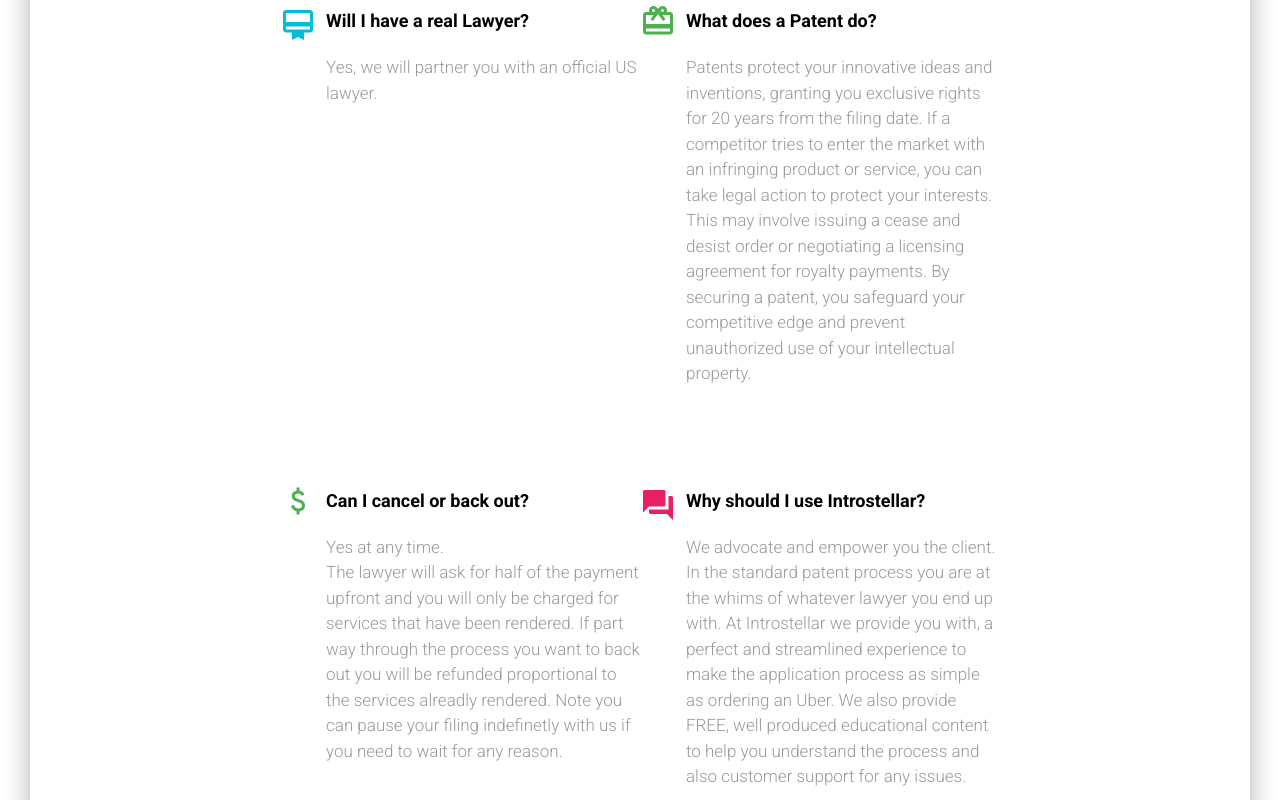
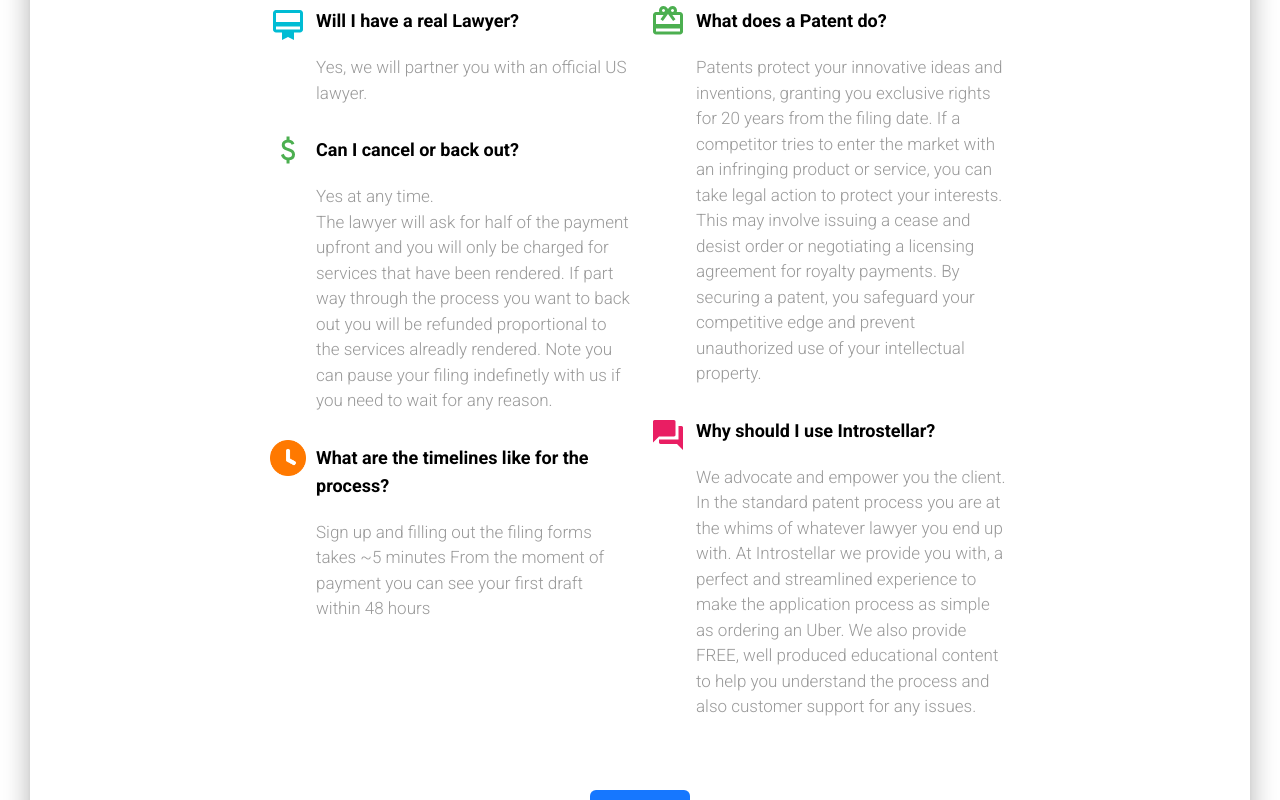
Before and after one commit to mudassar080/IS-Home, a Next.js app: page /pricing in a window 1280 px wide. Shown: the part 1340-2140 px from the top of the page. Built offline with nearby package versions, Linux system fonts and the light colour scheme; what tailwindcss-animated would draw is missing.

Commit message:
price page faq section updated

```diff
--- a/src/pages/pricing/index.js
+++ b/src/pages/pricing/index.js
@@ -95,7 +95,11 @@
                     priceRange="650"
                     features={[
                       "Provisional Patent Application",
-                      "After 1 Year You have to File Another Provisional or a Non Provisional",
+                      <span>
+                        After <b className="text-[#000] font-bold">1</b> Year
+                        You have to File Another Provisional or a Non
+                        Provisional
+                      </span>,
                       "Doesn't Allow You to Enforce Your Patent.",
                     ]}
                     selected=""
@@ -190,8 +194,9 @@
                   Frequently Asked Questions
                 </h3>
               </div>
-              <div className="row max-[992px]:flex-col">
-                <div className="w-4/12 ml-auto max-[992px]:mr-auto max-[992px]:w-full max-w-[360px] pt-[70px] pb-[30px]">
+              <div className="flex flex-wrap max-[992px]:flex-col pt-[70px]">
+                <div className="w-1/2 pr-[10px] max-[992px]:ml-auto max-[992px]:mr-auto max-[992px]:pr-[0px]">
+                  <div className="ml-auto max-[992px]:mr-auto max-[992px]:w-full max-w-[360px] pb-[30px]">
                     <div className="flex items-center gap-2.5">
                       <Image
                         src="/membershipCard.svg"
@@ -209,35 +214,7 @@
                       </div>
                     </div>
                   </div>
-                <div className="w-4/12 mr-auto max-[992px]:ml-auto max-[992px]:w-full max-w-[360px] pt-[70px] pb-[30px]">
-                  <div className="flex items-center gap-2.5">
-                    <Image
-                      src="/giftCard.svg"
-                      width={36}
-                      height={36}
-                      className="mb-auto w-[36px] h-[36px] -mt-1"
-                    />
-                    <div>
-                      <p className="text-lg font-bold">
-                        What does a Patent do?
-                      </p>
-                      <TextBlock className="text-sm">
-                        Patents protect your innovative ideas and inventions,
-                        granting you exclusive rights for 20 years from the
-                        filing date. If a competitor tries to enter the market
-                        with an infringing product or service, you can take
-                        legal action to protect your interests. This may involve
-                        issuing a cease and desist order or negotiating a
-                        licensing agreement for royalty payments. By securing a
-                        patent, you safeguard your competitive edge and prevent
-                        unauthorized use of your intellectual property.
-                      </TextBlock>
-                    </div>
-                  </div>
-                </div>
-              </div>
-              <div className="row max-[992px]:flex-col">
-                <div className="w-4/12 ml-auto max-[992px]:mr-auto max-[992px]:w-full max-w-[360px] pt-[70px] pb-[30px]">
+                  <div className="ml-auto max-[992px]:mr-auto max-[992px]:w-full max-w-[360px] pb-[30px]">
                     <div className="flex items-center gap-2.5">
                       <Image
                         src="/money.svg"
@@ -250,45 +227,18 @@
                           Can I cancel or back out?
                         </p>
                         <TextBlock className="text-sm">
-                        Yes at any time. <br /> The lawyer will ask for half of
-                        the payment upfront and you will only be charged for
-                        services that have been rendered. If part way through
-                        the process you want to back out you will be refunded
-                        proportional to the services alreadly rendered. Note you
-                        can pause your filing indefinetly with us if you need to
-                        wait for any reason.
+                          Yes at any time. <br /> The lawyer will ask for half
+                          of the payment upfront and you will only be charged
+                          for services that have been rendered. If part way
+                          through the process you want to back out you will be
+                          refunded proportional to the services alreadly
+                          rendered. Note you can pause your filing indefinetly
+                          with us if you need to wait for any reason.
                         </TextBlock>
                       </div>
                     </div>
                   </div>
-                <div className="w-4/12 mr-auto max-[992px]:ml-auto max-w-[360px] max-[992px]:w-full pt-[70px] pb-[30px]">
-                  <div className="flex items-center gap-2.5">
-                    <Image
-                      src="/message.svg"
-                      width={36}
-                      height={36}
-                      className="mb-auto w-[36px] h-[36px]"
-                    />
-                    <div>
-                      <p className="text-lg font-bold">
-                        Why should I use Introstellar?
-                      </p>
-                      <TextBlock className="text-sm	mb-[10px]">
-                        We advocate and empower you the client. In the standard
-                        patent process you are at the whims of whatever lawyer
-                        you end up with. At Introstellar we provide you with, a
-                        perfect and streamlined experience to make the
-                        application process as simple as ordering an Uber. We
-                        also provide FREE, well produced educational content to
-                        help you understand the process and also customer
-                        support for any issues.
-                      </TextBlock>
-                    </div>
-                  </div>
-                </div>
-              </div>
-              <div className="row max-[992px]:flex-col">
-                <div className="w-4/12 ml-auto max-[992px]:mr-auto max-[992px]:w-full max-w-[360px] pt-[70px] pb-[30px]">
+                  <div className="ml-auto max-[992px]:mr-auto max-[992px]:w-full max-w-[360px] pb-[30px]">
                     <div className="flex items-center gap-2.5">
                       <Image
                         src="/clock.png"
@@ -308,7 +258,61 @@
                       </div>
                     </div>
                   </div>
-                <div className="w-4/12 mr-auto max-[992px]:ml-auto max-w-[360px] max-[992px]:w-full pt-[70px] pb-[30px]"></div>
+                </div>
+                <div className="w-1/2 pl-[10px] max-[992px]:ml-auto max-[992px]:mr-auto max-[992px]:pl-[0px]">
+                  <div className="mr-auto max-[992px]:ml-auto max-[992px]:w-full max-w-[360px] pb-[30px]">
+                    <div className="flex items-center gap-2.5">
+                      <Image
+                        src="/giftCard.svg"
+                        width={36}
+                        height={36}
+                        className="mb-auto w-[36px] h-[36px] -mt-1"
+                      />
+                      <div>
+                        <p className="text-lg font-bold">
+                          What does a Patent do?
+                        </p>
+                        <TextBlock className="text-sm">
+                          Patents protect your innovative ideas and inventions,
+                          granting you exclusive rights for 20 years from the
+                          filing date. If a competitor tries to enter the market
+                          with an infringing product or service, you can take
+                          legal action to protect your interests. This may
+                          involve issuing a cease and desist order or
+                          negotiating a licensing agreement for royalty
+                          payments. By securing a patent, you safeguard your
+                          competitive edge and prevent unauthorized use of your
+                          intellectual property.
+                        </TextBlock>
+                      </div>
+                    </div>
+                  </div>
+                  <div className="mr-auto max-[992px]:ml-auto max-w-[360px] max-[992px]:w-full pb-[30px]">
+                    <div className="flex items-center gap-2.5">
+                      <Image
+                        src="/message.svg"
+                        width={36}
+                        height={36}
+                        className="mb-auto w-[36px] h-[36px]"
+                      />
+                      <div>
+                        <p className="text-lg font-bold">
+                          Why should I use Introstellar?
+                        </p>
+                        <TextBlock className="text-sm	mb-[10px]">
+                          We advocate and empower you the client. In the
+                          standard patent process you are at the whims of
+                          whatever lawyer you end up with. At Introstellar we
+                          provide you with, a perfect and streamlined experience
+                          to make the application process as simple as ordering
+                          an Uber. We also provide FREE, well produced
+                          educational content to help you understand the process
+                          and also customer support for any issues.
+                        </TextBlock>
+                      </div>
+                    </div>
+                  </div>
+                </div>
               </div>
             </div>
             <div className="w-max mx-auto max-[770px]:w-full mt-10">
```
Lines whose indentation alone changed are shown as unchanged.
